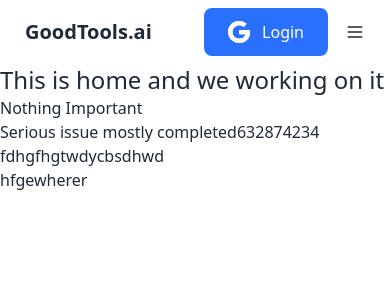
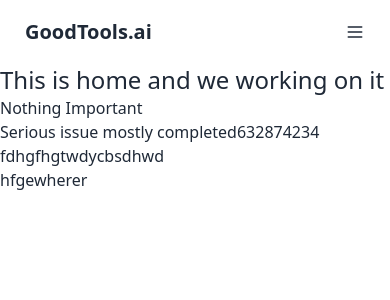
Before and after one commit to kamrul-7/GoodTolls.Ai, a React (Vite) app: page / in a window 390 px wide. Shown: the top 300 px of the page. Built offline with nearby package versions, Linux system fonts and the light colour scheme.

Commit message:
Google button reponsive

```diff
--- a/src/Component/Navbar/Navbar.jsx
+++ b/src/Component/Navbar/Navbar.jsx
@@ -23,14 +23,17 @@ const Navbar = () => {
           </ul>
         </div>
         <div className="navbar-end">
-          <button className="ai-btn hidden lg:block">
-          <svg xmlns="http://www.w3.org/2000/svg" width="22" height="23" viewBox="0 0 22 23" fill="none">
-  <path d="M7.5541 0.605302C4.82073 1.5231 2.48951 3.53116 1.19509 6.06279C0.742668 6.93747 0.415921 7.86758 0.221129 8.82849C-0.275276 11.2185 0.0703225 13.7624 1.19509 15.9429C1.92399 17.3658 2.97335 18.6286 4.24264 19.6141C5.44281 20.5504 6.83777 21.2403 8.3207 21.6283C10.1869 22.1211 12.1788 22.1088 14.0639 21.6899C15.7668 21.308 17.3754 20.5073 18.6572 19.3492C20.0145 18.1235 20.9822 16.5158 21.4974 14.7849C22.0567 12.8939 22.1321 10.8797 21.7802 8.94553C18.2614 8.94553 14.7425 8.94553 11.2174 8.94553C11.2174 10.3746 11.2174 11.8098 11.2174 13.2388C13.2533 13.2388 15.2955 13.2388 17.3314 13.2388C17.0926 14.6124 16.2632 15.8629 15.0819 16.639C14.3404 17.1256 13.4921 17.4459 12.6124 17.5937C11.7264 17.7416 10.8153 17.76 9.93558 17.5876C9.03703 17.4151 8.18246 17.0455 7.43471 16.5281C6.24082 15.7089 5.3297 14.5016 4.86471 13.1526C4.38716 11.779 4.38088 10.2452 4.86471 8.87161C5.19774 7.90454 5.75699 7.00522 6.49217 6.27838C7.39701 5.36674 8.57204 4.71998 9.84133 4.45511C10.9284 4.2272 12.072 4.27032 13.1339 4.58446C14.0388 4.85549 14.8682 5.33595 15.5531 5.97655C16.2443 5.30515 16.9292 4.62758 17.6204 3.95617C17.9786 3.59275 18.3619 3.24781 18.7138 2.87207C17.6707 1.92348 16.4391 1.15967 15.1007 0.679219C12.7004 -0.201617 9.97957 -0.220097 7.5541 0.605302Z" fill="white"/>
-  <path d="M7.55414 0.60406C9.97961 -0.221339 12.7004 -0.20286 15.1133 0.671817C16.4517 1.15227 17.677 1.91607 18.7264 2.86467C18.3745 3.23425 17.9975 3.58535 17.633 3.94877C16.9418 4.62018 16.2569 5.29775 15.5657 5.96915C14.8808 5.32854 14.0514 4.84193 13.1466 4.57706C12.0846 4.26292 10.941 4.2198 9.85394 4.44771C8.58465 4.71257 7.40962 5.3655 6.50478 6.27098C5.7696 6.99782 5.21036 7.89713 4.87733 8.86421C3.65202 7.93409 2.42672 6.99782 1.20142 6.06771C2.48956 3.52991 4.82077 1.52185 7.55414 0.60406Z" fill="white"/>
-  <path d="M0.221129 8.8282C0.415921 7.86729 0.748952 6.93718 1.19509 6.0625C2.42039 6.99261 3.64569 7.92889 4.871 8.859C4.38716 10.2326 4.39344 11.7664 4.871 13.14C3.64569 14.0701 2.42039 15.0064 1.19509 15.9365C0.0703225 13.7683 -0.275276 11.2182 0.221129 8.8282Z" fill="white"/>
-  <path d="M11.2237 8.9375C14.7425 8.9375 18.2613 8.9375 21.7864 8.9375C22.1383 10.8716 22.0629 12.8859 21.5036 14.7769C20.9884 16.5078 20.0207 18.1216 18.6634 19.3412C17.4758 18.4357 16.282 17.5303 15.1006 16.6248C16.282 15.8548 17.1114 14.5983 17.3502 13.2246C15.3143 13.2246 13.2721 13.2246 11.2362 13.2246C11.2174 11.8018 11.2237 10.3727 11.2237 8.9375Z" fill="white"/>
-  <path d="M1.19531 15.941C2.42062 15.0109 3.64592 14.0746 4.87122 13.1445C5.33621 14.4997 6.24733 15.7008 7.44122 16.52C8.18896 17.0375 9.04354 17.4009 9.94209 17.5795C10.8218 17.752 11.7392 17.7335 12.6189 17.5857C13.4986 17.4378 14.3469 17.1175 15.0884 16.6309C16.276 17.5364 17.4698 18.4419 18.6512 19.3473C17.3693 20.5115 15.7607 21.3061 14.0579 21.688C12.1791 22.1069 10.1872 22.1192 8.31464 21.6264C6.83171 21.2384 5.43675 20.5485 4.23658 19.6122C2.97357 18.6205 1.92421 17.3578 1.19531 15.941Z" fill="white"/>
-</svg> Login</button>
+          <div className='hidden lg:block'>
+            <button className="ai-btn ">
+              <svg xmlns="http://www.w3.org/2000/svg" width="22" height="23" viewBox="0 0 22 23" fill="none">
+                <path d="M7.5541 0.605302C4.82073 1.5231 2.48951 3.53116 1.19509 6.06279C0.742668 6.93747 0.415921 7.86758 0.221129 8.82849C-0.275276 11.2185 0.0703225 13.7624 1.19509 15.9429C1.92399 17.3658 2.97335 18.6286 4.24264 19.6141C5.44281 20.5504 6.83777 21.2403 8.3207 21.6283C10.1869 22.1211 12.1788 22.1088 14.0639 21.6899C15.7668 21.308 17.3754 20.5073 18.6572 19.3492C20.0145 18.1235 20.9822 16.5158 21.4974 14.7849C22.0567 12.8939 22.1321 10.8797 21.7802 8.94553C18.2614 8.94553 14.7425 8.94553 11.2174 8.94553C11.2174 10.3746 11.2174 11.8098 11.2174 13.2388C13.2533 13.2388 15.2955 13.2388 17.3314 13.2388C17.0926 14.6124 16.2632 15.8629 15.0819 16.639C14.3404 17.1256 13.4921 17.4459 12.6124 17.5937C11.7264 17.7416 10.8153 17.76 9.93558 17.5876C9.03703 17.4151 8.18246 17.0455 7.43471 16.5281C6.24082 15.7089 5.3297 14.5016 4.86471 13.1526C4.38716 11.779 4.38088 10.2452 4.86471 8.87161C5.19774 7.90454 5.75699 7.00522 6.49217 6.27838C7.39701 5.36674 8.57204 4.71998 9.84133 4.45511C10.9284 4.2272 12.072 4.27032 13.1339 4.58446C14.0388 4.85549 14.8682 5.33595 15.5531 5.97655C16.2443 5.30515 16.9292 4.62758 17.6204 3.95617C17.9786 3.59275 18.3619 3.24781 18.7138 2.87207C17.6707 1.92348 16.4391 1.15967 15.1007 0.679219C12.7004 -0.201617 9.97957 -0.220097 7.5541 0.605302Z" fill="white" />
+                <path d="M7.55414 0.60406C9.97961 -0.221339 12.7004 -0.20286 15.1133 0.671817C16.4517 1.15227 17.677 1.91607 18.7264 2.86467C18.3745 3.23425 17.9975 3.58535 17.633 3.94877C16.9418 4.62018 16.2569 5.29775 15.5657 5.96915C14.8808 5.32854 14.0514 4.84193 13.1466 4.57706C12.0846 4.26292 10.941 4.2198 9.85394 4.44771C8.58465 4.71257 7.40962 5.3655 6.50478 6.27098C5.7696 6.99782 5.21036 7.89713 4.87733 8.86421C3.65202 7.93409 2.42672 6.99782 1.20142 6.06771C2.48956 3.52991 4.82077 1.52185 7.55414 0.60406Z" fill="white" />
+                <path d="M0.221129 8.8282C0.415921 7.86729 0.748952 6.93718 1.19509 6.0625C2.42039 6.99261 3.64569 7.92889 4.871 8.859C4.38716 10.2326 4.39344 11.7664 4.871 13.14C3.64569 14.0701 2.42039 15.0064 1.19509 15.9365C0.0703225 13.7683 -0.275276 11.2182 0.221129 8.8282Z" fill="white" />
+                <path d="M11.2237 8.9375C14.7425 8.9375 18.2613 8.9375 21.7864 8.9375C22.1383 10.8716 22.0629 12.8859 21.5036 14.7769C20.9884 16.5078 20.0207 18.1216 18.6634 19.3412C17.4758 18.4357 16.282 17.5303 15.1006 16.6248C16.282 15.8548 17.1114 14.5983 17.3502 13.2246C15.3143 13.2246 13.2721 13.2246 11.2362 13.2246C11.2174 11.8018 11.2237 10.3727 11.2237 8.9375Z" fill="white" />
+                <path d="M1.19531 15.941C2.42062 15.0109 3.64592 14.0746 4.87122 13.1445C5.33621 14.4997 6.24733 15.7008 7.44122 16.52C8.18896 17.0375 9.04354 17.4009 9.94209 17.5795C10.8218 17.752 11.7392 17.7335 12.6189 17.5857C13.4986 17.4378 14.3469 17.1175 15.0884 16.6309C16.276 17.5364 17.4698 18.4419 18.6512 19.3473C17.3693 20.5115 15.7607 21.3061 14.0579 21.688C12.1791 22.1069 10.1872 22.1192 8.31464 21.6264C6.83171 21.2384 5.43675 20.5485 4.23658 19.6122C2.97357 18.6205 1.92421 17.3578 1.19531 15.941Z" fill="white" />
+              </svg> Login</button>
+          </div>
+
         </div>
         <div className="dropdown dropdown-end">
           <label tabIndex={0} className="btn btn-ghost lg:hidden">
```
